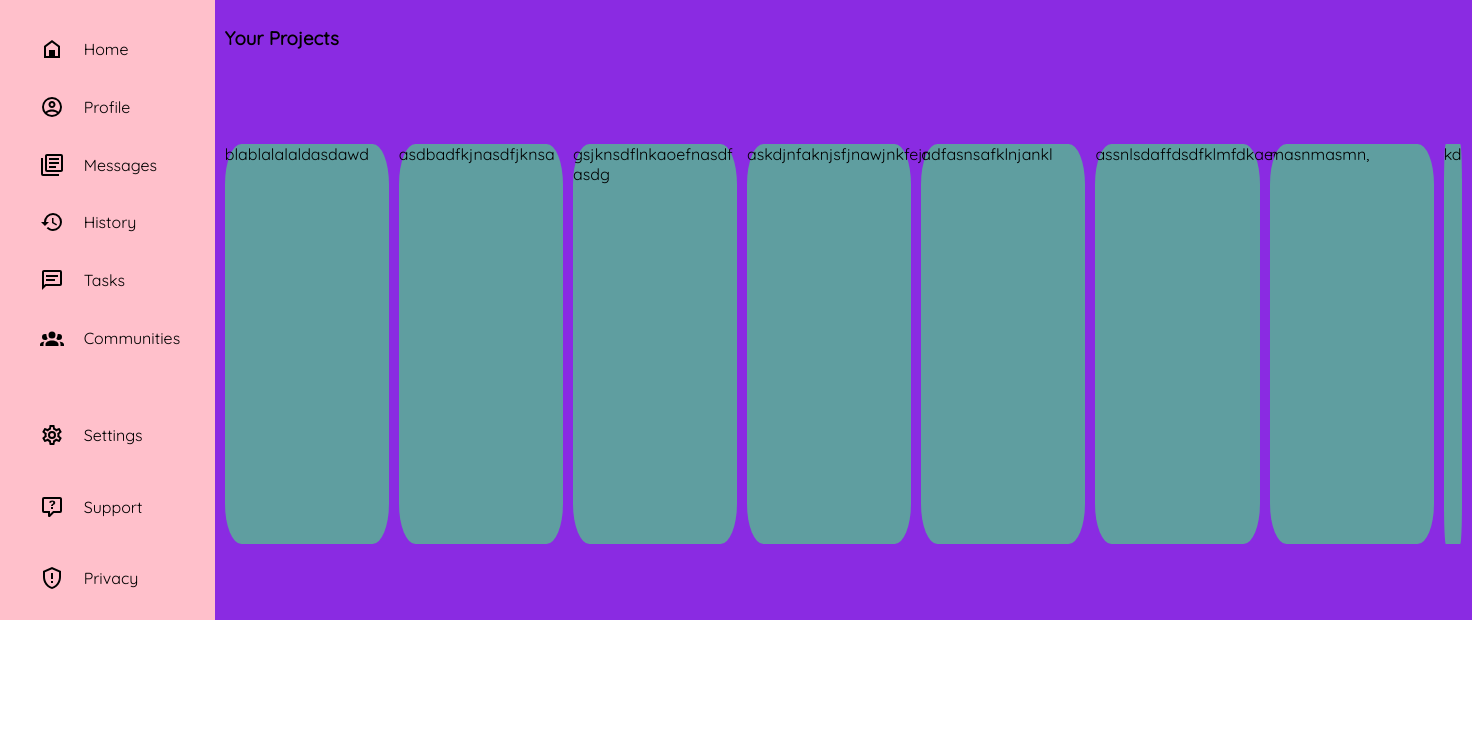
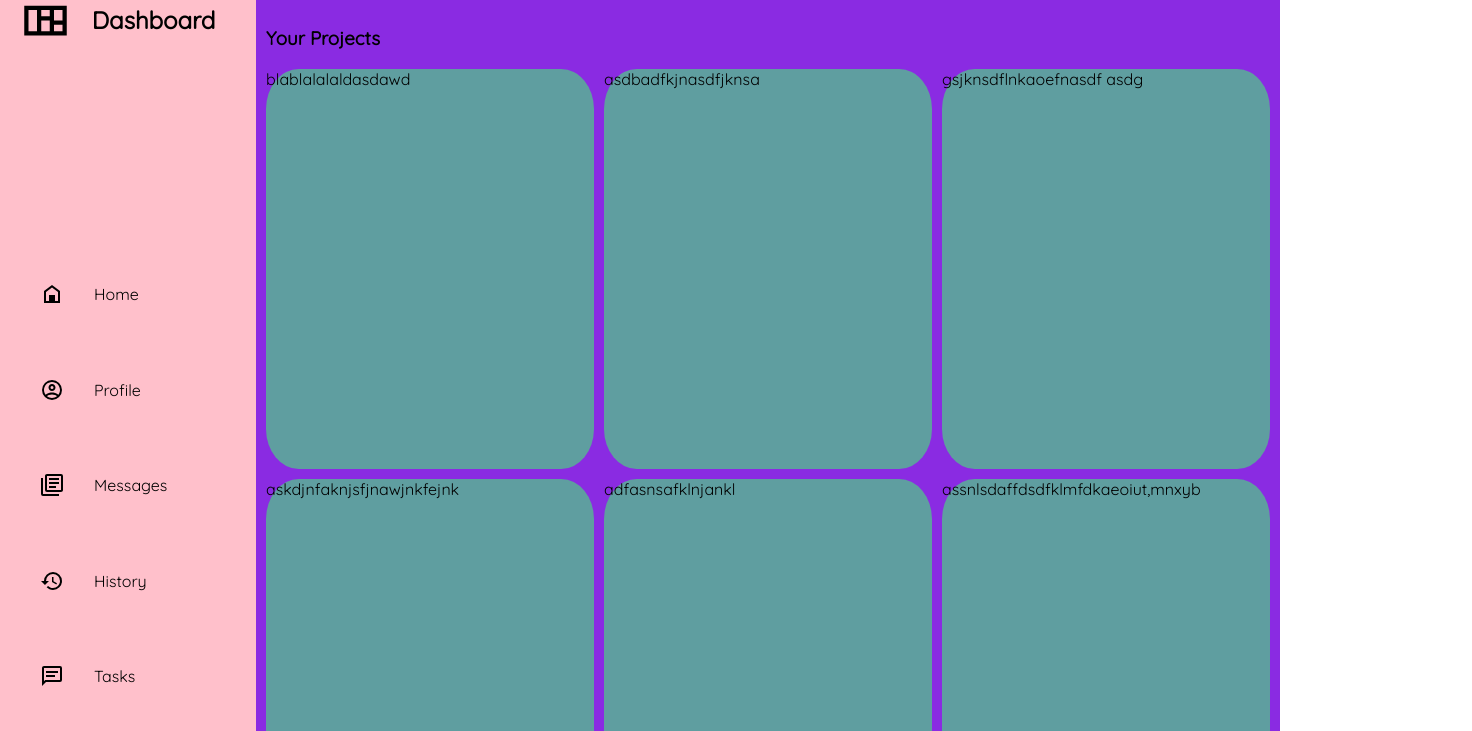
Before and after one commit to Jangelsdork/adminDashboard, a plain HTML site: page index.html in a window 1280 px wide. Shown: the part 180-911 px from the top of the page, 1472 px wide, since content can reach past the window. Before the commit the page ends 800 px from the top, so only its background shows below. Drawn offline with Linux system fonts and the light colour scheme; a web font is replaced by a local one.

Commit message:
make reactive grid for content

```diff
--- a/index.html
+++ b/index.html
@@ -44,6 +44,7 @@
         </div>
         <div class="main">
             <h3>Your Projects</h3>
+            <div class="maincontentflow">
                 <div class="contentbox">blablalalaldasdawd</div>
                 <div class="contentbox">asdbadfkjnasdfjknsa</div>
                 <div class="contentbox">gsjknsdflnkaoefnasdf asdg</div>
@@ -52,8 +53,7 @@
                 <div class="contentbox">assnlsdaffdsdfklmfdkaeoiut,mnxyb</div>
                 <div class="contentbox">masnmasmn,</div>
                 <div class="contentbox">kd</div>
-
-
+            </div>
         </div>
     </div>
 </body>
--- a/style.css
+++ b/style.css
@@ -39,14 +39,17 @@
 }
 
 .main {
+    background-color: blueviolet;
+    padding: 10px;
+
+}
+.maincontentflow {
     grid-column: 2 / 3;
     grid-row: 2 / 3;
-    background-color: blueviolet;
-    padding: 10px;
     display: grid;
     gap: 10px;
-    grid-template-columns: repeat(auto-fit, minmax(150px, 1fr));
-    grid-template-rows: 4, 1fr;
+    grid-template-columns: repeat(auto-fit, minmax(250px, 1fr));
+    grid-template-rows: repeat(2, 1fr)
 }
 
 .homebutton {
@@ -160,5 +163,5 @@
     background-color: cadetblue;
     border-radius: 10%;
     height: 50vh;
-    grid-row: 2;
+
 }
```
Also changed, not shown: 1 other file. Lines whose indentation alone changed are shown as unchanged.
